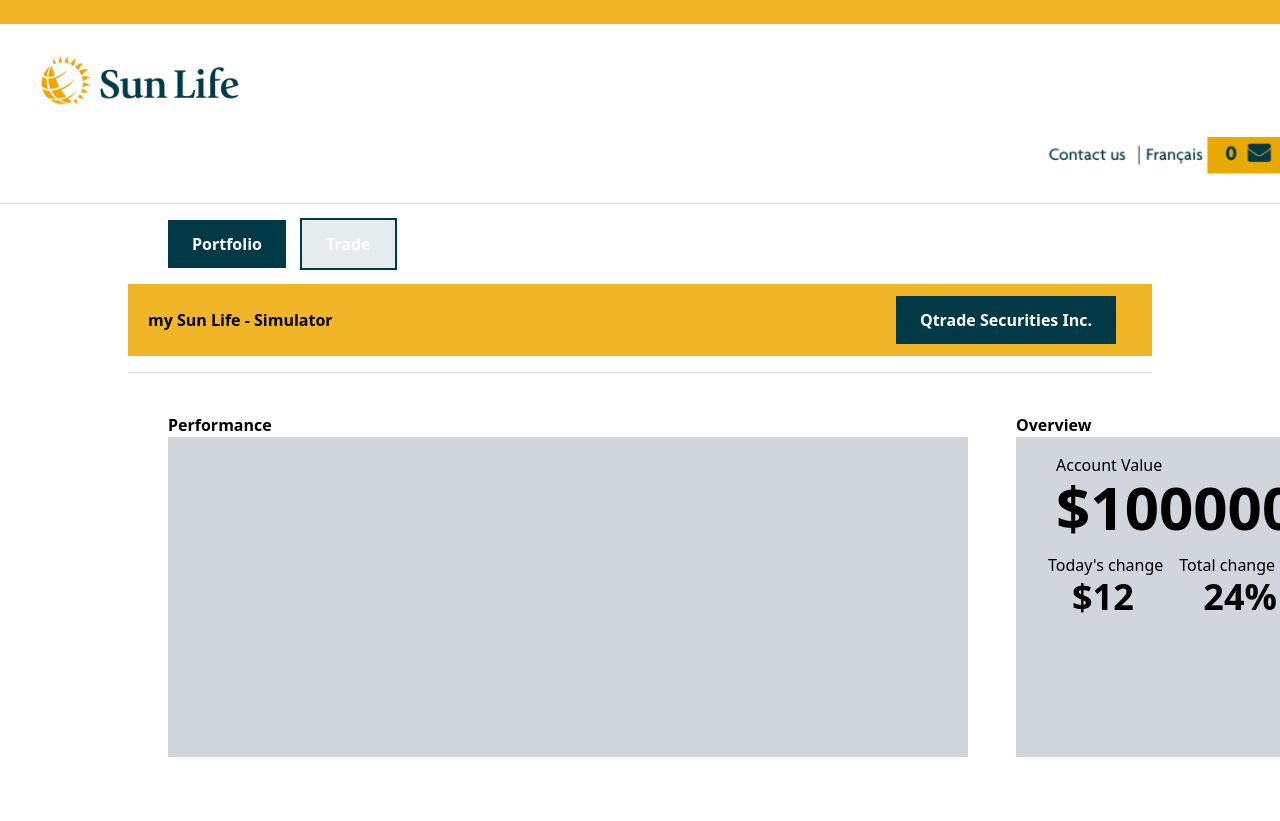
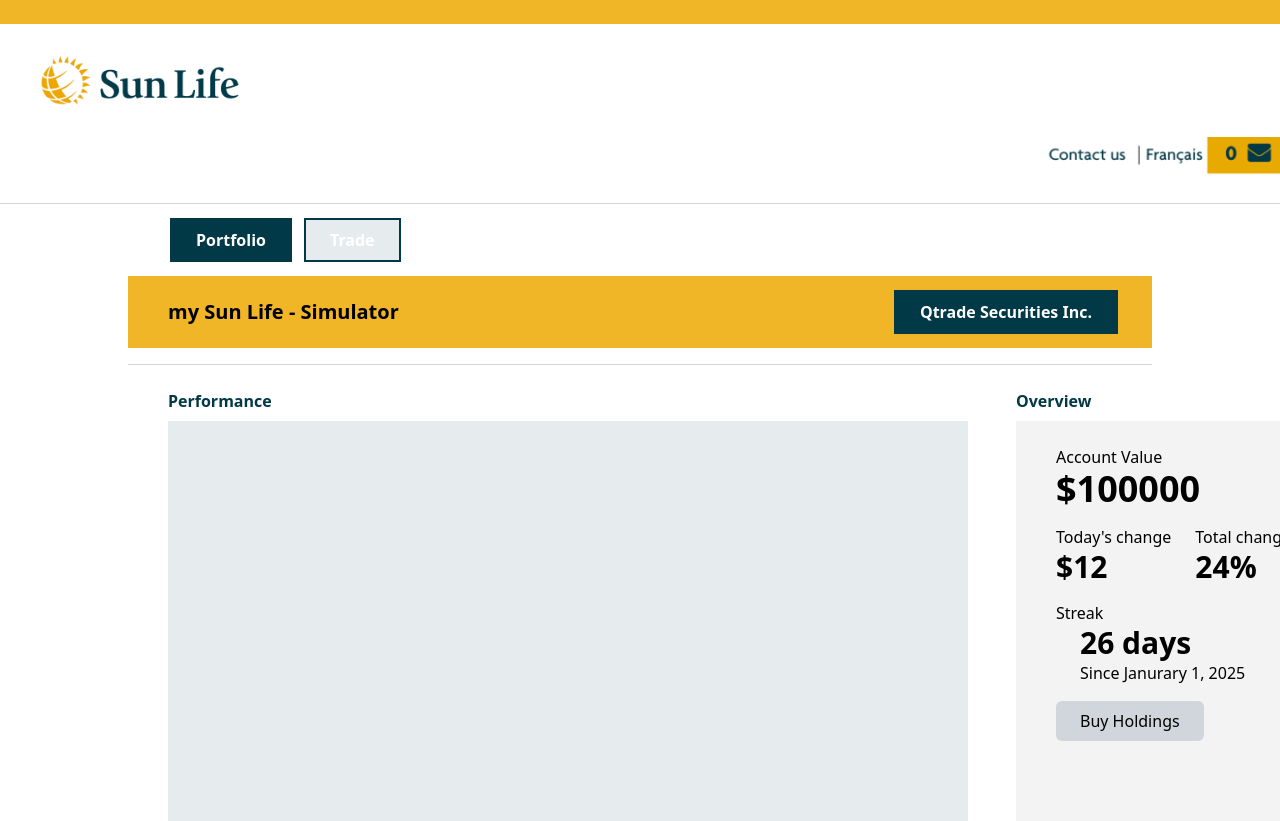
Before and after one commit to itsalexli/sunlightfrontend, a React (Vite) app: page / in a window 1280 px wide. Shown: the top 821 px of the page. Before the commit the page ends 800 px from the top, so only its background shows below. Built offline with nearby package versions, Linux system fonts and the light colour scheme.

Commit message:
more changes

```diff
--- a/src/App.jsx
+++ b/src/App.jsx
@@ -9,14 +9,14 @@
     <>
       <Header />
       <hr className="mt-0 mb-4 border-t border-gray-300 w-full mx-auto " />
-      <div className="ml-42">
+      <div className="ml-43">
         <Button name="Portfolio" state="fill" width="30" />
         <Button name="Trade" state="unfill" width="30" />
       </div>
       <TitleBox />
       <hr className="mt-4 border-t border-gray-300 w-4/5 mx-auto " />
 
-      <div className="flex w-full space-x-8 mt-10">
+      <div className="flex w-full space-x-8 mt-6">
         <Performance />
         <Overview />
       </div>
--- a/src/Button.jsx
+++ b/src/Button.jsx
@@ -1,9 +1,9 @@
 export default function Button({ name, state, width }) {
   const buttonStyle =
-    state === "fill" ? "bg-[#013946] text-white font-bold" : "bg-[#E6ECED] outline-2 outline-[#013946] text-white font-bold" ;
+    state === "fill" ? "bg-[#013946] text-white font-semibold outline-2 outline-[#013946]" : "bg-[#E6ECED] outline-2 outline-[#013946] text-white font-semibold hover:bg-[#436E95]" ;
 
   return (
-    <button className={`mr-4 w-${width} px-6 py-3 ${buttonStyle}`}>
+    <button className={`mr-4 w-${width} px-6 py-2 ${buttonStyle}`}>
       {name}
     </button>
   );
--- /dev/null
+++ b/src/BuyModal.jsx
@@ -0,0 +1,69 @@
+export default function BuyModal({ isOpen, onClose }) {
+    if (!isOpen) return null;
+
+    return (
+      <div className="fixed inset-0 flex items-center justify-center bg-black" style={{ backgroundColor: "rgba(0, 0, 0, 0.4)" }}>
+        <div className="bg-white p-6 rounded-lg shadow-lg w-[400px] relative">
+          <button
+            className="absolute top-3 right-3 text-gray-500 hover:text-gray-700 text-xl"
+            onClick={onClose}
+          >
+            &times;
+          </button>
+
+          <h2 className="text-lg font-bold text-[#FFD700] bg-[#013946] p-3 text-center rounded-t-lg">
+            Buy to Qtrade Securities Inc.
+          </h2>
+
+          <div className="p-4">
+            <p className="text-gray-700 mb-1">Enter Amount</p>
+            <input
+              type="number"
+              className="w-full border border-gray-300 rounded-md p-2"
+              placeholder="0"
+            />
+
+            <hr className="my-3 border-gray-300" />
+
+            <p className="font-semibold">Holdings</p>
+
+            <div className="bg-gray-100 p-2 rounded-md mt-2">
+              <table className="w-full text-left text-sm">
+                <thead>
+                  <tr className="border-b border-gray-300">
+                    <th className="p-1">Company</th>
+                    <th className="p-1">Value</th>
+                    <th className="p-1">Shares</th>
+                    <th className="p-1">%</th>
+                    <th className="p-1">$</th>
+                  </tr>
+                </thead>
+                <tbody>
+                  {[
+                    { company: "GOOG", value: 100, shares: 1, percent: 30, dollar: 0 },
+                    { company: "NVD", value: 200, shares: 2, percent: 40, dollar: 0 },
+                    { company: "VPV", value: 150, shares: 2.5, percent: 30, dollar: 0 },
+                  ].map((stock, index) => (
+                    <tr key={index} className="border-b border-gray-200">
+                      <td className="p-1">{stock.company}</td>
+                      <td className="p-1">${stock.value}</td>
+                      <td className="p-1">{stock.shares}</td>
+                      <td className="p-1">{stock.percent}%</td>
+                      <td className="p-1 text-red-500">{stock.dollar}</td>
+                    </tr>
+                  ))}
+                </tbody>
+              </table>
+            </div>
+
+            <button
+              className="bg-gray-300 text-black w-full mt-4 py-2 rounded-md hover:bg-gray-400"
+              onClick={onClose}
+            >
+              Buy
+            </button>
+          </div>
+        </div>
+      </div>
+    );
+  }
--- a/src/Overview.jsx
+++ b/src/Overview.jsx
@@ -1,36 +1,61 @@
+import { useState } from "react";
+import BuyModal from "./BuyModal"; // Import BuyModal component
+
 var accountValue = 100000;
 var changePercent = 12;
 var annualChange = 24;
 var buyingPower = 300000;
+
 export default function Overview() {
+  const [isModalOpen, setIsModalOpen] = useState(false);
+
   return (
     <div className="ml-4 mt-0">
-      <p className="font-bold">Overview</p>
-      <div className="w-120 h-80 bg-gray-300">
+      <p style={{ color: "#013946" }} className="font-bold">Overview</p>
+      <div className="w-125 h-100 bg-[#F3F3F3] mt-2">
         <div>
-          <p className="pt-4 ml-10">Account Value</p>
-          <p className=" ml-10 font-bold text-6xl">${accountValue}</p>
+          <p className="pt-6 ml-10">Account Value</p>
+          <p className=" ml-10 font-bold text-4xl">${accountValue}</p>
         </div>
 
         <div className="inline-flex mt-4 mx-auto">
           <div className="ml-4">
-            <p className="ml-4">Today's change</p>
-            <p className="ml-4 ml-10 font-bold text-4xl">${changePercent}</p>
+            <p className="ml-6">Today's change</p>
+            <p className="ml-6 font-bold text-3xl">${changePercent}</p>
           </div>
 
           <div>
-            <p className="ml-4">Total change</p>
-            <p className="ml-4 ml-10 font-bold text-4xl">{annualChange}%</p>
+            <p className="ml-6">Total change</p>
+            <p className="ml-6 font-bold text-3xl">{annualChange}%</p>
+          </div>
+
+          <div className="ml-4">
+            <p className="ml-4">Buying Power</p>
+            <p className="ml-4 font-bold text-3xl">${buyingPower}</p>
           </div>
         </div>
 
-        <div className="inline-flex mt-4 mx-auto">
-          <div className="ml-4">
-            <p className="ml-4">Buying Power</p>
-            <p className="ml-4 ml-10 font-bold text-4xl">${buyingPower}</p>
+        <div  className="inline-flex w-full mt-4 mx-auto">
+          <div>
+            <p className="ml-10">Streak</p>
+            <p className="ml-16 font-bold text-3xl">26 days</p>
+            <p className="ml-16 ">Since Janurary 1, 2025</p>
           </div>
         </div>
+
+        <div></div>
+
+        <div className="ml-10 mt-4">
+          <button
+            className="bg-gray-300 text-black px-6 py-2 rounded-md hover:bg-gray-400"
+            onClick={() => setIsModalOpen(true)}
+          >
+            Buy Holdings
+          </button>
+        </div>
       </div>
+
+      <BuyModal isOpen={isModalOpen} onClose={() => setIsModalOpen(false)} />
     </div>
   );
 }
--- a/src/Performance.jsx
+++ b/src/Performance.jsx
@@ -1,8 +1,8 @@
 export default function Performance() {
   return (
     <div className="ml-42 mt-0">
-      <p className="font-bold">Performance</p>
-      <div className="w-200 h-80 bg-gray-300"></div>
+      <p style={{ color: "#013946" }} className="font-bold">Performance</p>
+      <div className="w-200 h-100 bg-[#E6ECED] mt-2"></div>
     </div>
   );
 }
--- a/src/TitleBox.jsx
+++ b/src/TitleBox.jsx
@@ -3,7 +3,7 @@
 export default function TitleBox() {
   return (
     <div className="flex p-0 m-0 bg-[#F0B627] h-18 w-4/5 mx-auto mt-4 items-center justify-between">
-      <p className="font-bold ml-5">my Sun Life - Simulator</p>
+      <p className="font-semibold text-xl ml-10">my Sun Life - Simulator</p>
       <div className="mr-5">
         <Button name="Qtrade Securities Inc." state="fill" />
       </div>
```
